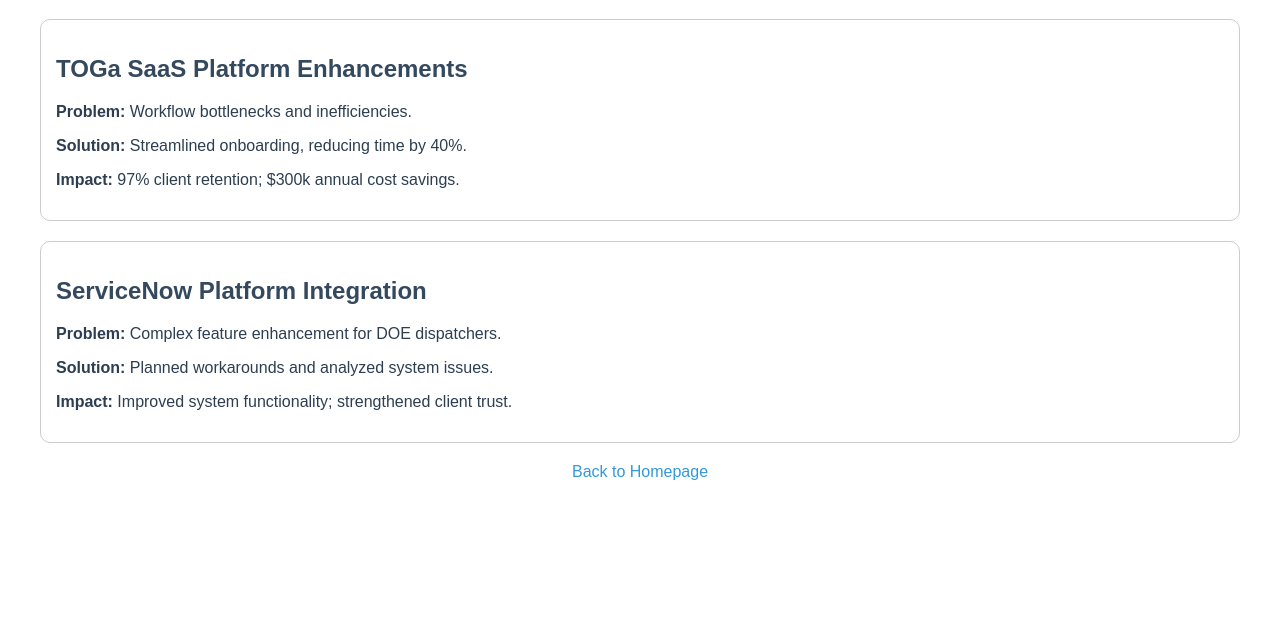
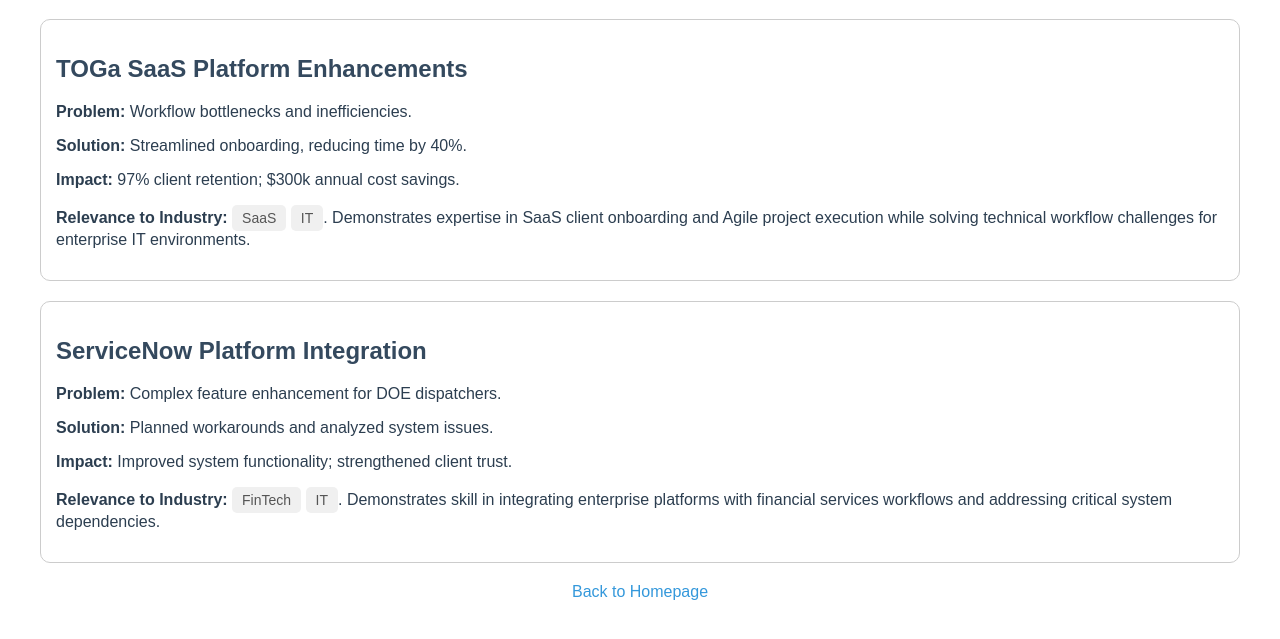
Before and after one commit to nagashree-2901/nagashree-portfolio, a plain HTML site: page projects.html in a window 1280 px wide. Shown: the part 61-700 px from the top of the page. Drawn offline with Linux system fonts and the light colour scheme.

Commit message:
adding industry relevance

```diff
--- a/projects.html
+++ b/projects.html
@@ -24,6 +24,14 @@
         .project p {
             color: #2c3e50;
         }
+        .project .industry-tags {
+            background-color: #f0f0f0;
+            display: inline-block;
+            padding: 5px 10px;
+            border-radius: 5px;
+            font-size: 14px;
+            color: #555;
+        }
         a {
             text-decoration: none;
             color: #3498db;
@@ -32,17 +40,23 @@
 </head>
 <body>
     <h1>My Projects</h1>
-    <div class="project">
+    <div class="project" id="toga-enhancements">
         <h2>TOGa SaaS Platform Enhancements</h2>
         <p><strong>Problem:</strong> Workflow bottlenecks and inefficiencies.</p>
         <p><strong>Solution:</strong> Streamlined onboarding, reducing time by 40%.</p>
         <p><strong>Impact:</strong> 97% client retention; $300k annual cost savings.</p>
+        <p><strong>Relevance to Industry:</strong>
+            <span class="industry-tags">SaaS</span> <span class="industry-tags">IT</span>. Demonstrates expertise in SaaS client onboarding and Agile project execution while solving technical workflow challenges for enterprise IT environments.
+        </p>
     </div>
-    <div class="project">
+    <div class="project" id="servicenow">
         <h2>ServiceNow Platform Integration</h2>
         <p><strong>Problem:</strong> Complex feature enhancement for DOE dispatchers.</p>
         <p><strong>Solution:</strong> Planned workarounds and analyzed system issues.</p>
         <p><strong>Impact:</strong> Improved system functionality; strengthened client trust.</p>
+        <p><strong>Relevance to Industry:</strong>
+            <span class="industry-tags">FinTech</span> <span class="industry-tags">IT</span>. Demonstrates skill in integrating enterprise platforms with financial services workflows and addressing critical system dependencies.
+        </p>
     </div>
     <p style="text-align: center;"><a href="index.html">Back to Homepage</a></p>
 </body>
```
